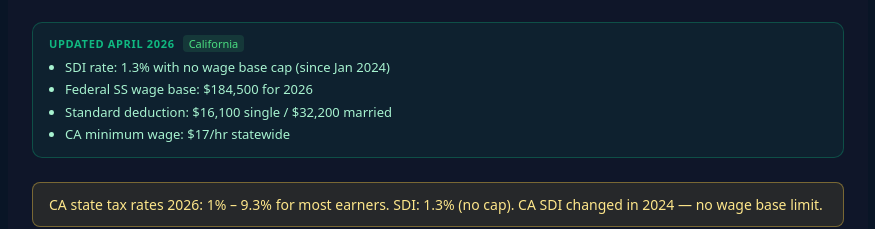
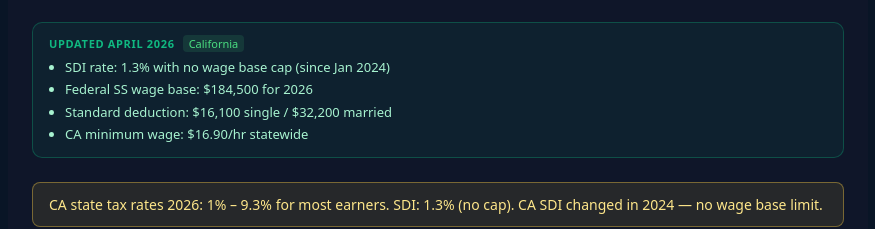
Before and after one commit to devqrcraft-ui/privatepaycheck, a Next.js app: page /california-paycheck-calculator in a window 1280 px wide. Shown: the part 1252-1481 px from the top of the page, without its empty margins (202-1077 px from the left). Built offline with nearby package versions, Linux system fonts and the light colour scheme.

Commit message:
fix: correct California minimum wage from stale $16.50/$17.00 to verified $16.90 (2026 statewide rate)

```diff
--- a/src/app/california-paycheck-calculator/page.tsx
+++ b/src/app/california-paycheck-calculator/page.tsx
@@ -64,7 +64,7 @@ export default function Page() {
           </ul>
         </div>
 
-      <FreshnessBar state="California" items={["SDI rate: 1.3% with no wage base cap (since Jan 2024)","Federal SS wage base: $184,500 for 2026","Standard deduction: $16,100 single / $32,200 married","CA minimum wage: $17/hr statewide"]} />
+      <FreshnessBar state="California" items={["SDI rate: 1.3% with no wage base cap (since Jan 2024)","Federal SS wage base: $184,500 for 2026","Standard deduction: $16,100 single / $32,200 married","CA minimum wage: $16.90/hr statewide"]} />
       <div style={{ background: 'rgba(245,200,66,0.1)', border: '1px solid rgba(245,200,66,0.4)', borderRadius: 8, padding: '12px 16px', marginBottom: 28, fontSize: 14, color: '#fde68a' }}>
         CA state tax rates 2026: 1% – 9.3% for most earners. SDI: 1.3% (no cap). CA SDI changed in 2024 — no wage base limit.
       </div>
--- a/src/lib/taxRates2026.ts
+++ b/src/lib/taxRates2026.ts
@@ -118,7 +118,7 @@ export const STATE_MIN_WAGE: Record<string, { hourly: number; tipped?: number; n
   ak: { hourly: 11.73, tipped: 11.73, notes: 'Alaska has no tipped minimum wage — all workers get the same rate.' },
   az: { hourly: 14.35, tipped: 11.35, notes: 'Arizona increases annually with inflation.' },
   ar: { hourly: 11.00, tipped: 2.63 },
-  ca: { hourly: 16.50, tipped: 16.50, notes: 'California has no tipped minimum wage.', scheduled: 'Increasing to $17.00 in 2025.' },
+  ca: { hourly: 16.90, tipped: 16.90, notes: 'California has no tipped minimum wage.', scheduled: 'Increasing to $17.40 in 2027.' },
   co: { hourly: 14.42, tipped: 11.40 },
   ct: { hourly: 16.35, tipped: 8.23, notes: 'Connecticut ties min wage to federal median wage.' },
   de: { hourly: 15.00, tipped: 2.23 },
```
